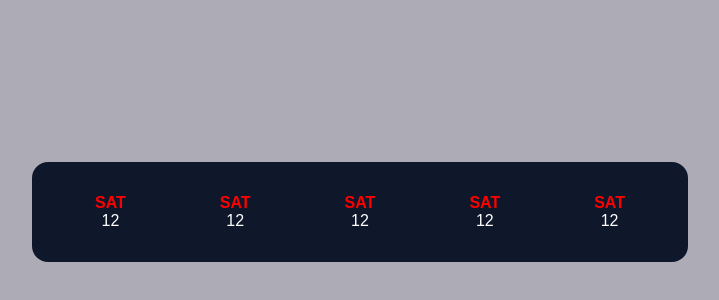
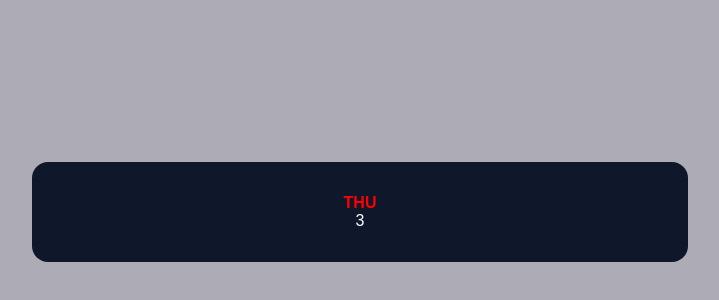
Before and after one commit to casettamariana/meeting-calendar, a React (Create React App) app: page / in a window 1280 px wide. Shown: the part 188-488 px from the top of the page, without its empty margins (280-999 px from the left). Built offline with nearby package versions, Linux system fonts and the light colour scheme; the HTML template or start-up script is replaced by a standard one.

Commit message:
feat(calendar): leaving value of days dynamic

```diff
--- a/src/App.js
+++ b/src/App.jsx
@@ -9,7 +9,7 @@
   render() {
     return (
       <div id="main">
-        <div id="container-calendar" class="night">
+        <div id="container-calendar" className="night">
           <Calendar/>
         </div>
       </div>
--- a/src/components/Calendar/day-item/index.js
+++ /dev/null
@@ -1,15 +0,0 @@
-import React, { Component } from 'react';
-import './day-item.css'
-
-class DayItem extends Component {
-  render() {
-    return (
-      <div class="container-day">
-        <div class="item-weekday">SAT</div>
-        <div class="item-data">12</div>
-      </div>
-    );
-  }
-}
-
-export default DayItem;
--- /dev/null
+++ b/src/components/Calendar/day-item/index.jsx
@@ -0,0 +1,37 @@
+import React, { Component } from 'react';
+import './day-item.css'
+
+class DayItem extends Component {
+
+  constructor(props) {
+    super(props)
+
+    this.dateNow = props.day
+    this.week = this.getDayWeek(props.week)
+  }
+
+  getDayWeek(numWeek) {
+    const weekDay = {
+      1: 'SAT',
+      2: 'SUN',
+      3: 'MON',
+      4: 'TUE',
+      5: 'WEN',
+      6: 'THU',
+      7: 'SAT',
+    }
+
+    return weekDay[numWeek]
+  }
+
+  render() {
+    return (
+      <div className="container-day">
+        <div className="item-weekday">{this.week}</div>
+        <div className="item-data">{this.dateNow}</div>
+      </div>
+    );
+  }
+}
+
+export default DayItem;
--- a/src/components/Calendar/index.js
+++ b/src/components/Calendar/index.jsx
@@ -4,14 +4,18 @@
 import DayItem from './day-item';
 
 class Calendar extends Component {
+  constructor() {
+    super()
+    this.dateNow = new Date()
+  }
+
   render() {
     return (
       <div id="container-calendar">
-          <DayItem/>
-          <DayItem/>
-          <DayItem/>
-          <DayItem/>
-          <DayItem/>
+          <DayItem
+            day={this.dateNow.getDate()}
+            week={this.dateNow.getDay()}
+          />
       </div>
     );
   }
```
